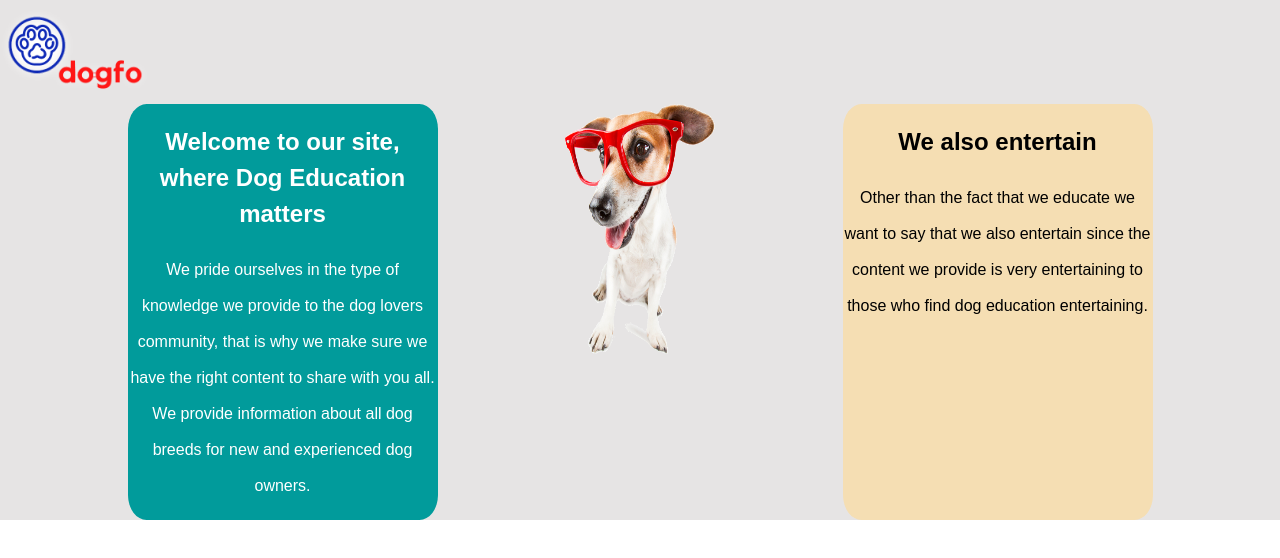
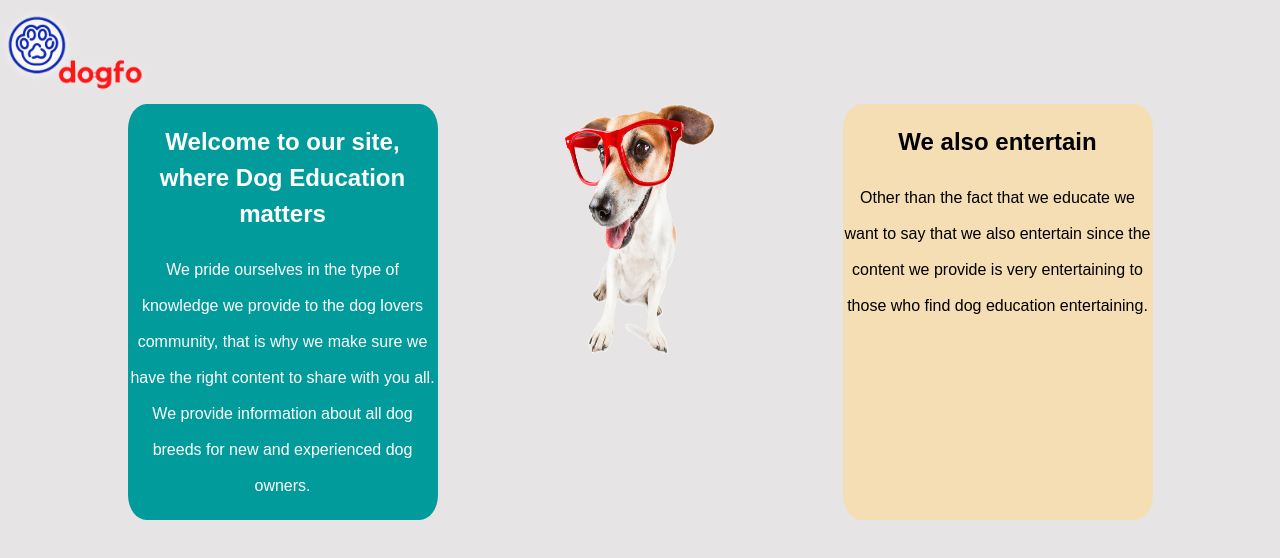
Before and after one commit to jorgevz/dogwebsite, a React (Create React App) app: page / in a window 1280 px wide. Shown: the top 558 px of the page. Built offline with nearby package versions, Linux system fonts and the light colour scheme.

Commit message:
entire website is gray ! yes

```diff
--- a/src/App.css
+++ b/src/App.css
@@ -1,6 +1,6 @@
 #main-background{
 background-color: rgb(230, 228, 228);
-height: 100%;
+height: 1000px;
 }
 
 .main-article{
```
